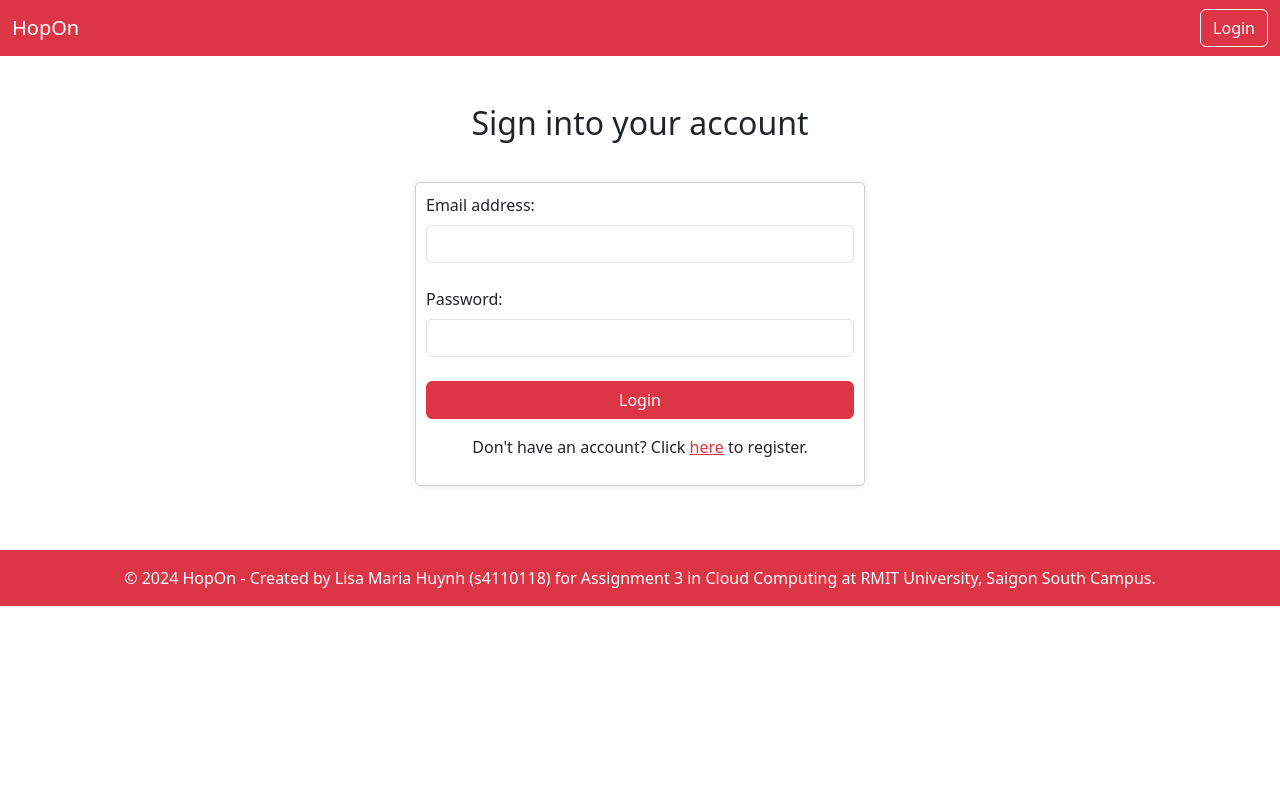
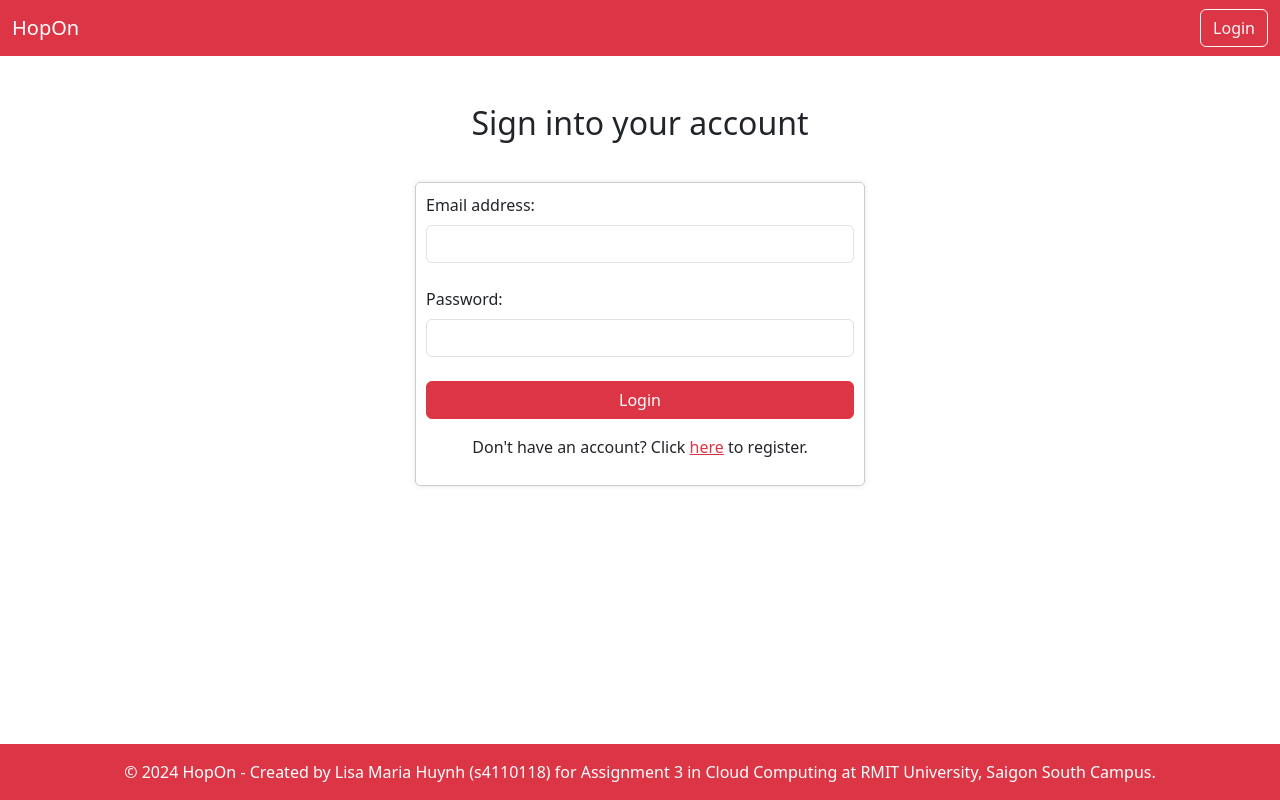
Before and after one commit to lisa5814/HopOn, a Python web app: template app/templates/login.html in a window 1280 px wide. Run offline with Jinja, Linux system fonts and the light colour scheme; the template is opened without the code that fills it, so the values that code supplies are empty.

Commit message:
put footer in bottom if its on screen

```diff
--- a/app/static/css/styles.css
+++ b/app/static/css/styles.css
@@ -1,18 +1,23 @@
-/* position footer at the bottom always */
-/* footer {
-    position: fixed;
-    bottom: 0;
-    width: 100%;
-    background-color: #f5f5f5;
-    text-align: center;
-    padding: 10px 0;
-} */
+body {
+    height: 100vh;
+    margin: 0;
+    display: flex;
+    flex-direction: column;
+}
+
+.container {
+    flex: 1;
+}
+
+footer {
+    margin-top: 20px;
+}
 
 .small-form {
-    width: 450px; /* Adjust the width as needed */
-    margin: 0 auto; /* Center the form */
-    padding: 10px; /* Add some padding */
-    border: .5px solid #ccc; /* Optional: Add a border */
+    width: 450px;
+    margin: 0 auto;
+    padding: 10px;
+    border: .5px solid #ccc;
     border-radius: 5px;
     box-shadow: 0 0 5px rgba(0, 0, 0, 0.1);
 }
```
